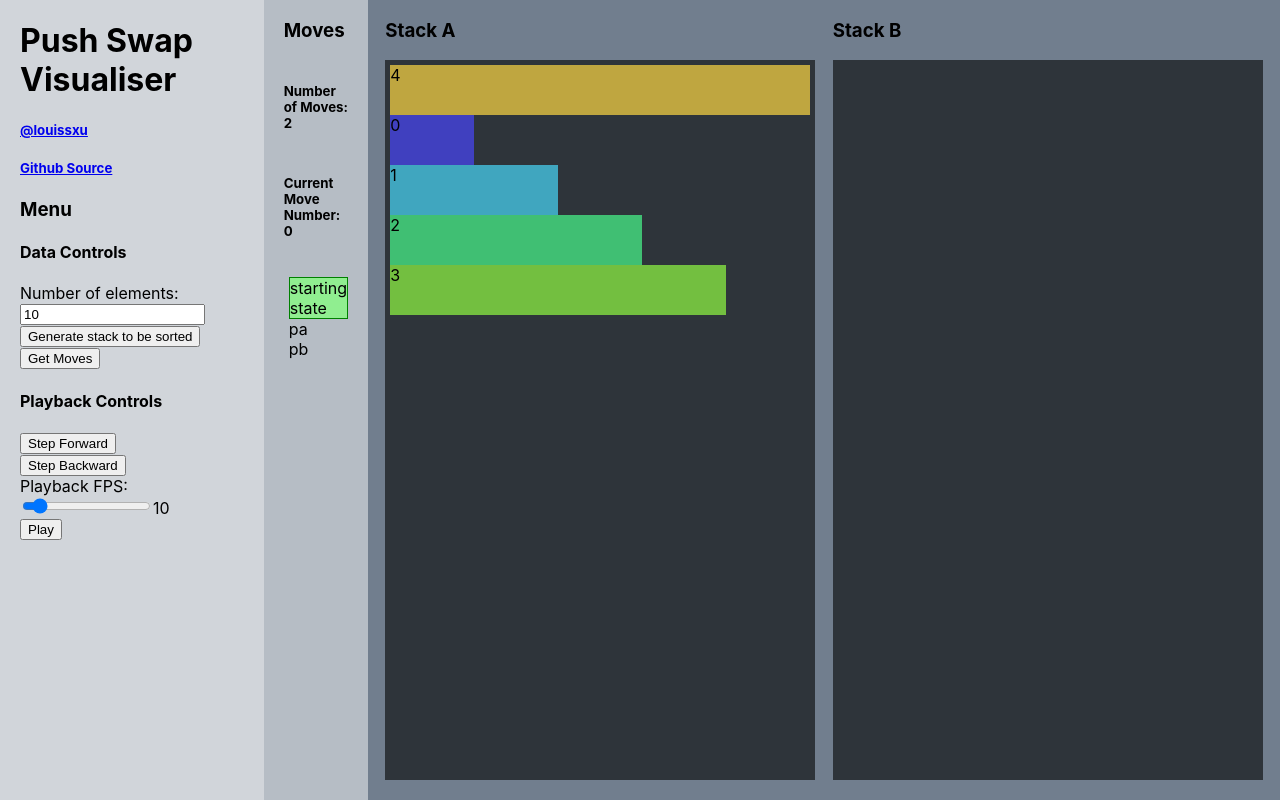
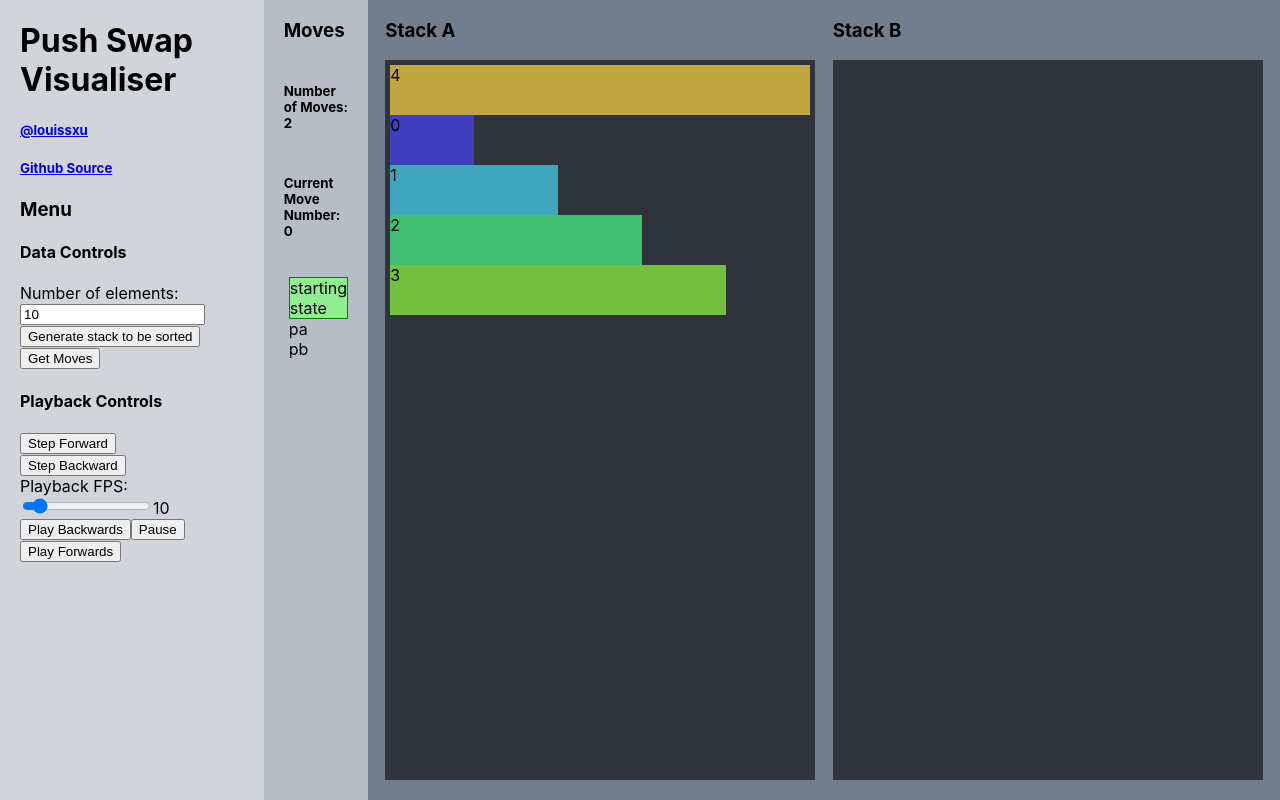
Before and after one commit to louissxu/push_swap_visualiser, a React (Create React App) app: page / in a window 1280 px wide. Built offline with nearby package versions, Linux system fonts and the light colour scheme.

Commit message:
feat: Implement playback direction

```diff
--- a/src/Visualiser.tsx
+++ b/src/Visualiser.tsx
@@ -1,3 +1,4 @@
+import { wait } from '@testing-library/user-event/dist/utils';
 import React, { useState, useRef, useEffect } from 'react';
 import "./Visualiser.css";
 
@@ -259,7 +260,10 @@ const Moves = (props: IMovesProps) => {
       <ul className="moves-data">
         {props.moves.map((move, index) => {
           return (
-            <div ref={index === scrollElementIndex ? currentScrollRef : nullScrollRef}>
+            <div
+              ref={index === scrollElementIndex ? currentScrollRef : nullScrollRef}
+              key={index}
+            >
               <MovesRow
               // key={index.toString() + (index === this.props.current_move_num ? "t" : "f")}
               key={index}
@@ -365,7 +369,9 @@ interface IMenuProps {
   stepBackward: () => void,
   generateStartingState: (n: number) => void,
   getMoves: () => void,
-  playForward: () => void,
+  playbackPause: () => void,
+  playbackPlayForward: () => void,
+  playbackPlayBackward: () => void,
   updatePlaybackSpeed: (newValue: number) => void,
   playbackFps: number,
 }
@@ -394,8 +400,16 @@ class Menu extends React.Component<IMenuProps, IMenuState> {
     this.props.getMoves();
   }
 
-  handlePlayForward() {
-    this.props.playForward();
+  handlePlaybackPause() {
+    this.props.playbackPause();
+  }
+
+  handlePlaybackPlayForward() {
+    this.props.playbackPlayForward();
+  }
+
+  handlePlaybackPlayBackward() {
+    this.props.playbackPlayBackward();
   }
 
   handlePlaybackSpeedChange(event: React.FormEvent<HTMLInputElement>) {
@@ -436,10 +450,21 @@ class Menu extends React.Component<IMenuProps, IMenuState> {
         <output>{this.props.playbackFps}</output>
         <br></br>
         <button
-          onClick={this.handlePlayForward.bind(this)}
+          onClick={this.handlePlaybackPlayBackward.bind(this)}
         >
-          Play
+          Play Backwards
         </button>
+        <button
+          onClick={this.handlePlaybackPause.bind(this)}
+        >
+          Pause
+        </button>
+        <button
+          onClick={this.handlePlaybackPlayForward.bind(this)}
+        >
+          Play Forwards
+        </button>
+
       </div>
     )
   }
@@ -462,6 +487,8 @@ interface IVisualiserState {
   stderr: string,
   max_value: number,
   playback_fps: number,
+  playback_dir: number,
+  playback_current_loop: null | ReturnType<typeof setTimeout>,
 }
 
 class Visualiser extends React.Component<IVisualiserProps, IVisualiserState> {
@@ -480,6 +507,8 @@ class Visualiser extends React.Component<IVisualiserProps, IVisualiserState> {
       stderr: "",
       max_value: this.props.values.length,
       playback_fps: 10,
+      playback_dir: 0,
+      playback_current_loop: null,
     }
   }
 
@@ -728,18 +757,67 @@ class Visualiser extends React.Component<IVisualiserProps, IVisualiserState> {
     }
   }
 
-  timeout(delay: number) {
-    return new Promise((res) => setTimeout(res, delay));
+  // timeout(delay: number) {
+  //   return new Promise((res) => setTimeout(res, delay));
+  // }
+
+  playbackPause() {
+    this.setState({
+      playback_dir: 0,
+    }, this.doPlayback)
   }
 
-  playForward() {
-    if (this.state.current_move_num < this.state.moves.length - 1) {
-      setTimeout(() => {
-        this.stepForward();
-        this.playForward();
-      }, 1000 / this.state.playback_fps);
+  playbackPlayForward() {
+    if (this.state.playback_current_loop === null) {
+      this.setState({
+        playback_dir: 1,
+      }, this.doPlayback)
+    } else {
+      this.setState({
+        playback_dir: 1,
+      })
     }
   }
+
+  playbackPlayBackward() {
+    if (this.state.playback_current_loop === null) {
+      this.setState({
+        playback_dir: -1,
+      }, this.doPlayback)
+    } else {
+      this.setState({
+        playback_dir: -1,
+      })
+    }
+  }
+
+  doPlayback() {
+    if (this.state.playback_dir === 0) {
+      if (this.state.playback_current_loop === null) {
+        return;
+      }
+      clearTimeout(this.state.playback_current_loop);
+      this.setState({
+        playback_current_loop: null,
+      });
+      return;
+    } else if (this.state.playback_dir === 1) {
+      this.stepForward();
+    } else if (this.state.playback_dir === -1) {
+      this.stepBackward();
+    }
+
+    const new_playback_loop = setTimeout(() => {
+      this.doPlayback()
+    }, 1000 / this.state.playback_fps)
+    this.setState({
+      playback_current_loop: new_playback_loop,
+    })
+  }
+
+  // playBackward() {
+  //   if (this.state.current_move_num)
+  // }
 
   // Fisher-yates shuffle
   // Ref: https://stackoverflow.com/questions/2450954/how-to-randomize-shuffle-a-javascript-array
@@ -754,6 +832,7 @@ class Visualiser extends React.Component<IVisualiserProps, IVisualiserState> {
   // https://stackoverflow.com/a/29559488/9160572
   generateStartingState(n: number) {
     // console.log(n);
+    this.playbackPause();
     const new_stack_a = Array.from(Array(n).keys());
     this.shuffle(new_stack_a);
     const new_stack_b: Array<number> = [];
@@ -803,6 +882,7 @@ class Visualiser extends React.Component<IVisualiserProps, IVisualiserState> {
   }
 
   getMoves() {
+    this.playbackPause();
     const url = this.generateQueryUrl(this.state.starting_stack_a);
     this.setState({
       stack_a: this.state.starting_stack_a,
@@ -853,7 +933,9 @@ class Visualiser extends React.Component<IVisualiserProps, IVisualiserState> {
           stepBackward={this.stepBackward.bind(this)}
           generateStartingState={this.generateStartingState.bind(this)}
           getMoves={this.getMoves.bind(this)}
-          playForward={this.playForward.bind(this)}
+          playbackPause={this.playbackPause.bind(this)}
+          playbackPlayForward={this.playbackPlayForward.bind(this)}
+          playbackPlayBackward={this.playbackPlayBackward.bind(this)}
           updatePlaybackSpeed={this.updatePlaybackSpeed.bind(this)}
           playbackFps={this.state.playback_fps}
         />
```
